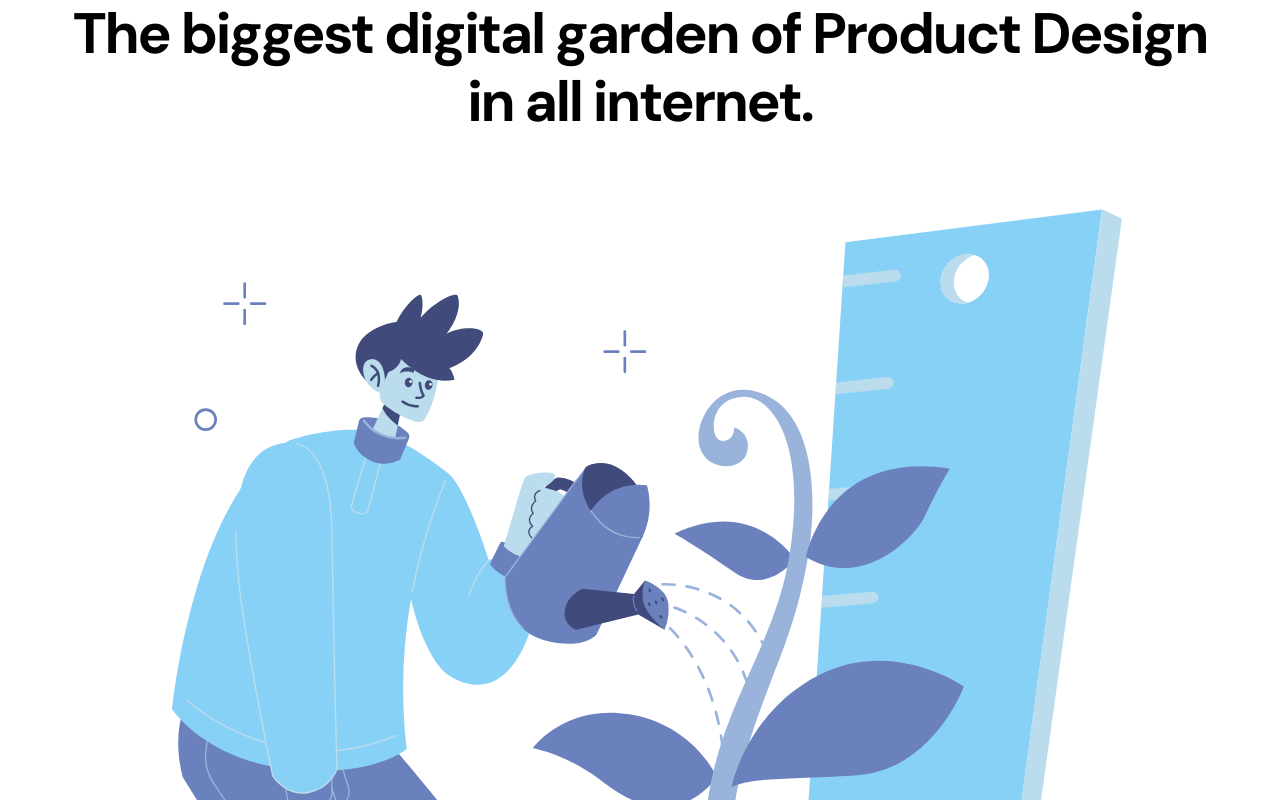
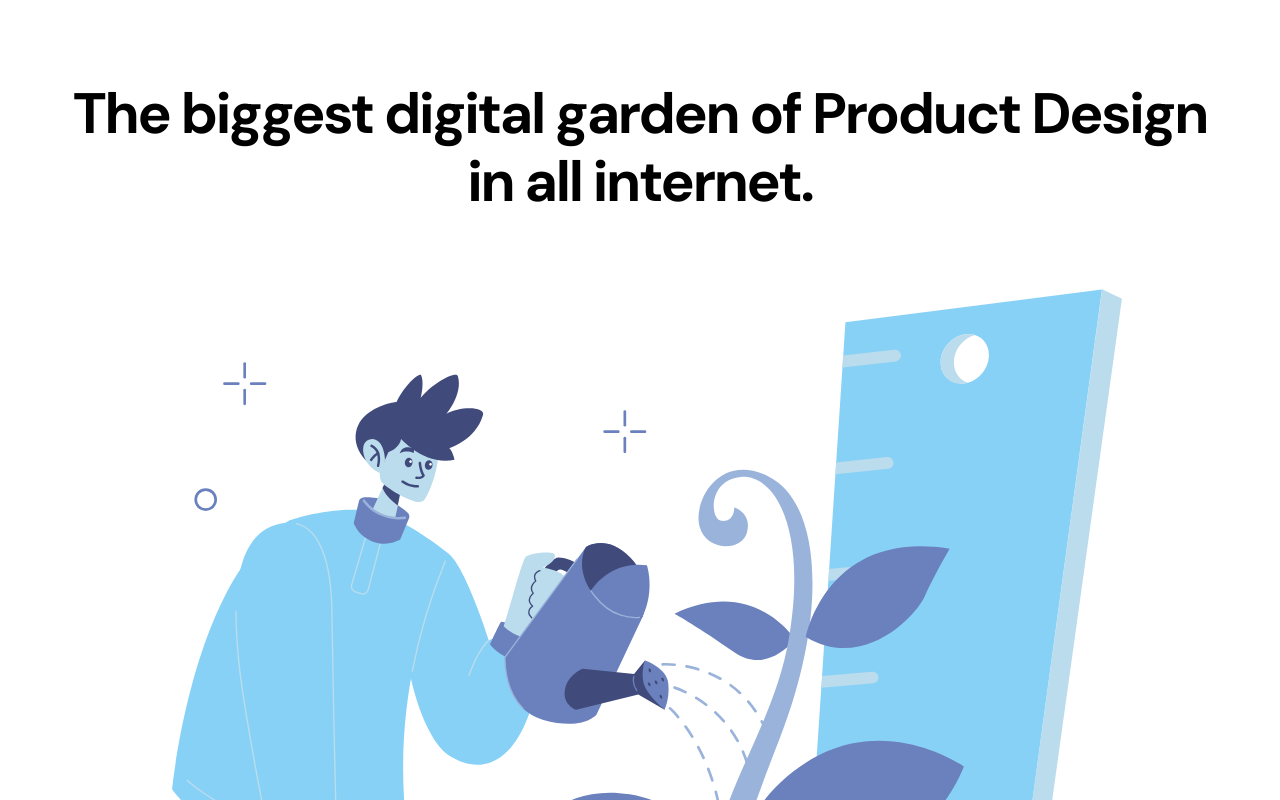
Before and after one commit to gustavowarmling/content-garden, a Next.js app: page / in a window 1280 px wide. Shown: the top 800 px of the page. Built offline with nearby package versions, Linux system fonts and the light colour scheme.

Commit message:
Add(styles): margin y

```diff
--- a/src/styles/general.ts
+++ b/src/styles/general.ts
@@ -3,7 +3,7 @@ import styled from 'styled-components'
 export const PageWrapper = styled.main`
   max-width: 1200px;
   min-height: 100vh;
-  margin: 0 auto;
+  margin: 5rem auto;
   display: flex;
   flex-direction: column;
   justify-content: center;
```
